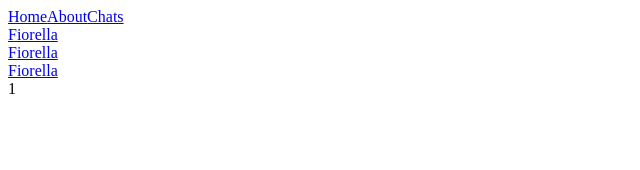
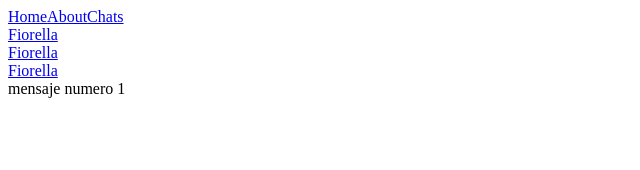
Before and after one commit to yeyodev1/vue-router, a Vue app: page /chats/1 in a window 1280 px wide. Shown: the top 170 px of the page, without its empty margins (0-640 px from the left). Built offline with nearby package versions, Linux system fonts and the light colour scheme.

Commit message:
children routes

```diff
--- /dev/null
+++ b/src/views/ChatView.vue
@@ -0,0 +1,43 @@
+<template>
+  <div v-for="msg in messagesFiltered" :key="msg.id">
+    {{ msg.text }}
+  </div>
+</template>
+
+<script>
+export default {
+  data() {
+    return {
+      messages: [
+        {
+          id: 1,
+          text: 'mensaje numero 1',
+          author: 1
+        },
+        {
+          id: 2,
+          text: 'mensaje numero 2',
+          author: 2
+        },
+        {
+          id: 3,
+          text: 'mensaje numero 3',
+          author: 3
+        },
+        {
+          id: 4,
+          text: 'mensaje numero 4',
+          author: 4
+        }
+      ]
+    }
+  },
+  computed: {
+    messagesFiltered() {
+      return this.messages.filter((msg) => {
+        return `${msg.author}` === this.$route.params.chatId
+      })
+    }
+  }
+}
+</script>
--- a/src/views/ChatsView.vue
+++ b/src/views/ChatsView.vue
@@ -5,7 +5,9 @@
         <router-link :to="`/chats/${chat.id}`">{{ chat.name }}</router-link>
       </div>
     </aside>
-    <article>{{ this.$route.params.chatId }}</article>
+    <article>
+      <router-view></router-view>
+    </article>
   </div>
 </template>
 
```
Also changed, not shown: src/router/index.js (+8 -6 lines).
